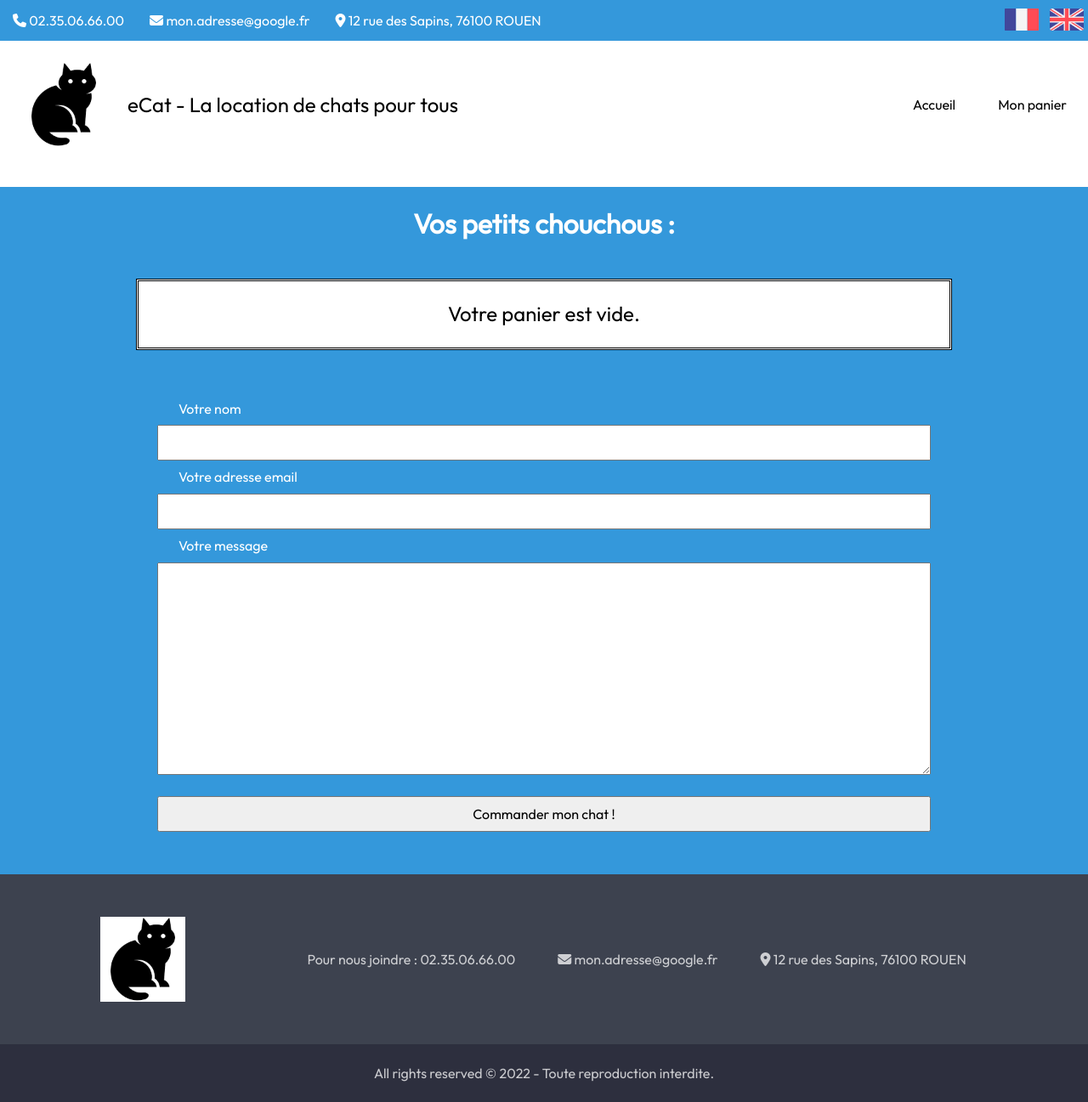
After one commit to ntapiaDev/eCat, a PHP site: page /cart.php in a window 1280 px wide. The commit adds this page. Shown: the whole page at 85% size. Run offline with PHP 8.4, Linux system fonts and the light colour scheme; some libraries are stand-ins or nearby versions.

Commit message:
Passage en php + début langue anglaise

```diff
--- a/assets/css/style.css
+++ b/assets/css/style.css
@@ -14,25 +14,42 @@ body {
   background-color: #3498db;
 }
 
-.header__info ul {
+.header__info__container {
   max-width: 1400px;
   margin: 0 auto;
+  display: -webkit-box;
+  display: -ms-flexbox;
+  display: flex;
+  -webkit-box-pack: justify;
+      -ms-flex-pack: justify;
+          justify-content: space-between;
+  -webkit-box-align: center;
+      -ms-flex-align: center;
+          align-items: center;
+}
+
+.header__info__container ul {
   display: -webkit-box;
   display: -ms-flexbox;
   display: flex;
 }
 
 @media screen and (max-width: 768px) {
-  .header__info ul {
+  .header__info__container ul {
     display: block;
     text-align: center;
   }
 }
 
-.header__info ul li {
+.header__info__container li {
   padding: 15px;
   color: #FFF;
   list-style: none;
+}
+
+.header__info__container img {
+  width: 40px;
+  margin: 0 5px;
 }
 
 .header__logo {
--- a/assets/js/app.js
+++ b/assets/js/app.js
@@ -1,4 +1,12 @@
 import cats from "./cats.js"
+
+// Gestion de la langue
+let params = new URLSearchParams(window.location.search)
+let lang = ""
+if (params.get('lang') !== null) {
+    lang = "&lang=" + params.get('lang')
+    console.log(lang);
+}
 
 // Affichage de la page d'accueil dynamique
 if (document.querySelector(".main__cats")) {
@@ -11,7 +19,7 @@ if (document.querySelector(".main__cats")) {
         }
     }
     for (let i = 0; i < cats.length; i++) {
-        document.querySelectorAll(".main__cat a")[i].href = `./cats.html?id=${cats[i].id}`
+        document.querySelectorAll(".main__cat a")[i].href = `./cats.php?id=${cats[i].id}${lang}`
         document.querySelectorAll(".main__cat img")[i].src = `./assets/img/${cats[i].id}_small.png`
         document.querySelectorAll(".main__cat__name")[i].textContent = cats[i].name
         document.querySelectorAll(".main__cat__race")[i].textContent = cats[i].race
@@ -22,14 +30,15 @@ if (document.querySelector(".main__cats")) {
 
 // Page chats-info dynamique
 if (document.querySelector(".main__cat-info")) {
-    let id = window.location.search.slice(4)
+    // let id = window.location.search.slice(4)
+    let id = params.get('id')
     document.querySelector(".main__cat-info__title").textContent = cats[id - 1].name
     document.querySelector(".main__cat-info__img").src = `./assets/img/${id}.png`
     document.querySelector(".color").textContent = cats[id - 1].color
     document.querySelector(".age").textContent = cats[id - 1].age
     document.querySelector(".race").textContent = cats[id - 1].race
     let price = cats[id - 1].price
-    document.querySelector(".price").textContent = price + "€/jour seulement"
+    document.querySelector(".price").textContent = price + "€ seulement"
     document.querySelector(".main__cat-info__btn").value = `Ajouter ${cats[id - 1].name} au panier`
     let readyInfo = document.querySelector(".main__cat-info__ready")
     if (cats[id - 1].statut) {
@@ -64,7 +73,7 @@ if (document.querySelector(".main__cat-info")) {
          * @param {int} value - 0 (aucune sélection), 5 (vaccin), 10 (traitement anti-puces), 15 (vaccin + traitement)
          */
         function update(value) {
-            document.querySelector(".price").textContent = parseInt(price * document.querySelector(".main__cat-info__number").value) + value * document.querySelector(".main__cat-info__number").value + "€/jour seulement"
+            document.querySelector(".price").textContent = parseInt(price * document.querySelector(".main__cat-info__number").value) + value * document.querySelector(".main__cat-info__number").value + "€ seulement"
         }
     }
 
@@ -110,7 +119,7 @@ if (document.querySelector(".main__cat-info")) {
         if (e.key === "Enter") {
             e.preventDefault()
             addCat()
-            location.href = "/cart.html"
+            location.href = "/cart.php"
         }
     })
 }
--- a/assets/scss/style.scss
+++ b/assets/scss/style.scss
@@ -17,20 +17,27 @@ body {
 .header {
     &__info {
         background-color: $main-blue;
-        ul {
+        &__container {
             max-width: $screen-width;
             margin: 0 auto;
             display: flex;
-
-            @media screen and (max-width: 768px) {
-                display: block;
-                text-align: center;
+            justify-content: space-between;
+            align-items: center;
+            ul {
+                display: flex;
+                @media screen and (max-width: 768px) {
+                    display: block;
+                    text-align: center;
+                }
             }
-
             li {
                 padding: 15px;
                 color: #FFF;
                 list-style: none;
+            }
+            img {
+                width: 40px;
+                margin: 0 5px;
             }
         }
     }
--- /dev/null
+++ b/cart.php
@@ -0,0 +1,34 @@
+<?php
+require_once('langage.php');
+require_once('header.php');
+?>
+        <section class="main__cart">
+            <h1 class="main__cart__title"><?=$sweeties?></h1>
+            <p class="main__cart__price"><?=$empty?></p>
+            <!-- Template affichage du prix -->
+            <template id="price">
+                <span class="underline">Prix total :</span><span class="price"></span>
+            </template>
+            <!-- Template affichage de la quantité -->
+            <template id="quantity">
+                <p><span class="underline">Quantité :</span> <span class="main__cart__cat__quant"></span> (<span class="add">ajouter</span> - <span class="remove">retirer</span>)</p>
+            </template>
+            <!-- Template vaccin & puces -->
+            <template id="vac-puc">
+                <p><span class="underline">Vaccination :</span> <span class="vaccination-statut"></span> <span class="underline">Traitement anti-puces :</span> <span class="puces-statut"></span></p>
+            </template>
+            <div class="main__cart__content"></div>
+
+            <!-- Formulaire de contact -->
+            <form action="#" class="main__cart__form">
+                <label for="name"><span>Votre nom</span><span class="label-name"></span></label>
+                <input type="text" name="name" id="name" required>
+                <label for="email"><span>Votre adresse email</span><span class="label-email"></span></label>
+                <input type="email" name="email" id="email" required>
+                <label for="message"><span>Votre message</span><span class="label-message"></span></label>
+                <textarea name="message" id="message"></textarea>
+                <input type="submit" value="Commander mon chat !" class="main__cart__form__submit">
+            </form>
+        </section>
+<?php
+require_once('footer.php');
--- /dev/null
+++ b/footer.php
@@ -0,0 +1,20 @@
+    </main>
+
+    <footer class="footer">
+        <div class="footer__info">
+            <div class="logo">
+                <img src="./assets/img/logo.png" alt="">
+            </div>
+            <ul>
+                <li><?=$contact?>2.35.06.66.00</li>
+                <li><i class="fa-solid fa-envelope"></i> mon.adresse@google.fr</li>
+                <li><i class="fa-solid fa-location-dot"></i> 12 rue des Sapins, 76100 ROUEN</li>
+            </ul>
+        </div>
+        <div class="footer__credits">
+            <p>All rights reserved © 2022 - <?=$rights?>.</p>
+        </div>
+    </footer>
+    <script type="module" src="./assets/js/app.js"></script>
+</body>
+</html>
--- /dev/null
+++ b/header.php
@@ -0,0 +1,50 @@
+<!DOCTYPE html>
+<html lang="fr">
+<head>
+    <meta charset="UTF-8">
+    <meta http-equiv="X-UA-Compatible" content="IE=edge">
+    <meta name="viewport" content="width=device-width, initial-scale=1.0">
+    <link rel="stylesheet" href="./assets/css/normalize.css">
+    <link rel="stylesheet" href="./assets/css/style.css">
+    <script src="https://kit.fontawesome.com/015d178d74.js" crossorigin="anonymous"></script>
+    <title>eCat</title>
+</head>
+<body>
+    <header>
+        <div class="header__info">
+            <div class="header__info__container">
+                <ul>
+                    <li><i class="fa-solid fa-phone"></i> 02.35.06.66.00</li>
+                    <li><i class="fa-solid fa-envelope"></i> mon.adresse@google.fr</li>
+                    <li><i class="fa-solid fa-location-dot"></i> 12 rue des Sapins, 76100 ROUEN</li>
+                </ul>
+                <div class="header__info__lang">
+                    <a href="<?=$_SERVER['PHP_SELF']?>?<?=$id?>lang=fr"><img src="./assets/img/fr.png" alt=""></a>
+                    <a href="<?=$_SERVER['PHP_SELF']?>?<?=$id?>lang=en"><img src="./assets/img/en.png" alt=""></a>
+                </div>
+            </div>
+        </div>
+        <div class="header__logo">
+            <div class="header__logo__container">
+                 <div class="logo">
+                    <img src="./assets/img/logo.png" alt="">
+                </div>
+                <p class="header__logo__name">
+                    <?php if ($langage === "fr"): ?>
+                        eCat - La location de chats pour tous
+                    <?php else: ?>
+                        eCat - Cats renting for everyone
+                    <?php endif ?>
+                </p>
+            </div>
+
+            <nav>
+                <ul>
+                    <li><a href="index.php<?=$lang?>"><?=$home?></a></li>
+                    <li><a href="cart.php<?=$lang?>"><?=$cart?></a></li>
+                </ul>
+            </nav>
+        </div>
+    </header>
+
+    <main class="main">
--- /dev/null
+++ b/langage.php
@@ -0,0 +1,33 @@
+<?php
+if (isset($_GET['lang'])) {
+    $langage = $_GET['lang'];
+    $lang = '?lang=' . $langage;
+} else {
+    $langage = 'fr';
+    $lang = '';
+}
+
+// Header
+$home = $langage === 'fr' ? 'Accueil' : 'Home';
+$cart = $langage === 'fr' ? 'Mon panier' : 'My cart';
+
+// Index
+$title = $langage === 'fr' ? 'Nos chats à adopter :' : 'Our cats for rent :';
+$race = $langage === 'fr' ? 'Race :' : 'Race :';
+$color = $langage === 'fr' ? 'Couleur :' : 'Color :';
+$age = $langage === 'fr' ? 'Age :' : 'Age :';
+
+// Cats
+if (isset($_GET['id'])) {
+    $id = 'id=' . $_GET['id'] . '&';
+} else {
+    $id = '';
+}
+
+// Cart
+$sweeties = $langage === 'fr' ? 'Vos petits chouchous :' : 'Your little sweeties :';
+$empty = $langage === 'fr' ? 'Votre panier est vide.' : 'Your cart is empty.';
+
+// Footer
+$contact = $langage === 'fr' ? 'Pour nous joindre : 0' : 'Contact us : (+33) ';
+$rights = $langage === 'fr' ? 'Toute reproduction interdite' : 'All reproduction prohibited';
```
Also changed, not shown: cart.html (deleted, +0 -85 lines), cats.html (deleted, +0 -77 lines), cats.php (added, +26 -0 lines), index.html (deleted, +0 -80 lines), index.php (added, +28 -0 lines), assets/img/en.png (added), assets/img/fr.png (added), 1 other file.
